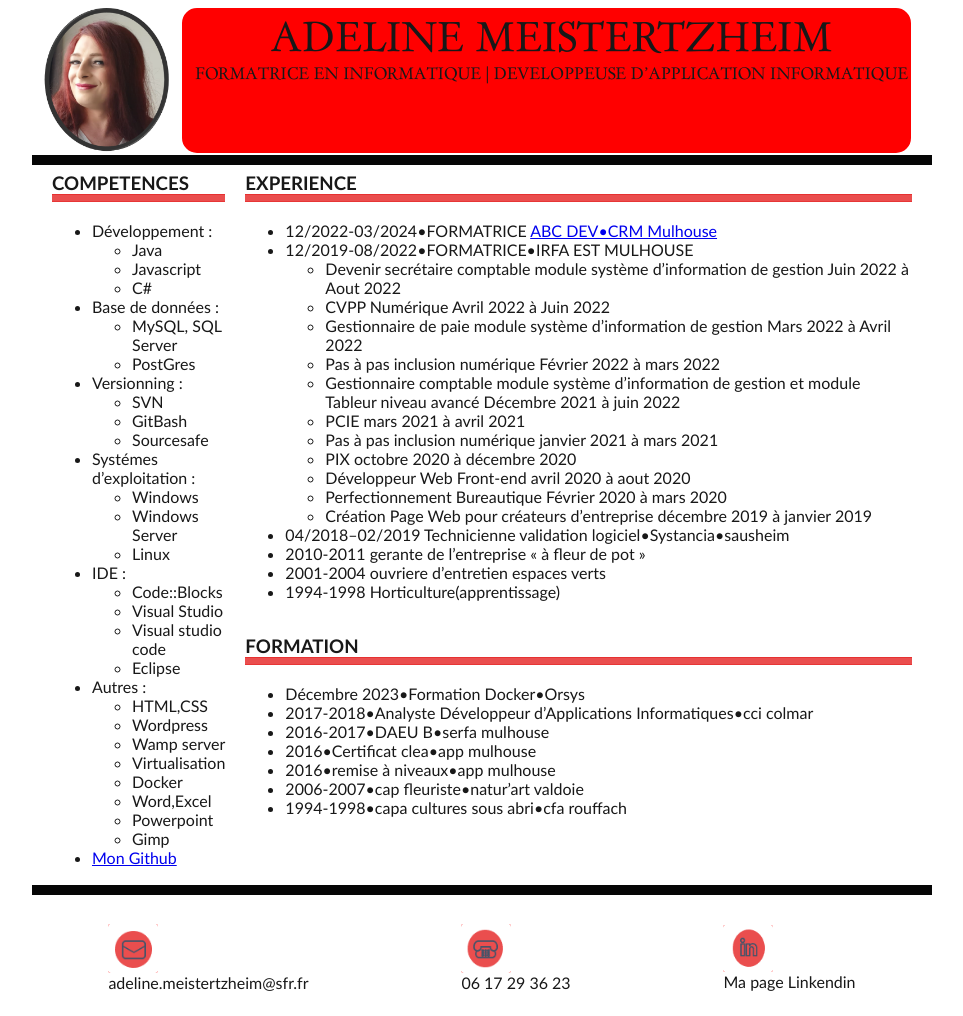
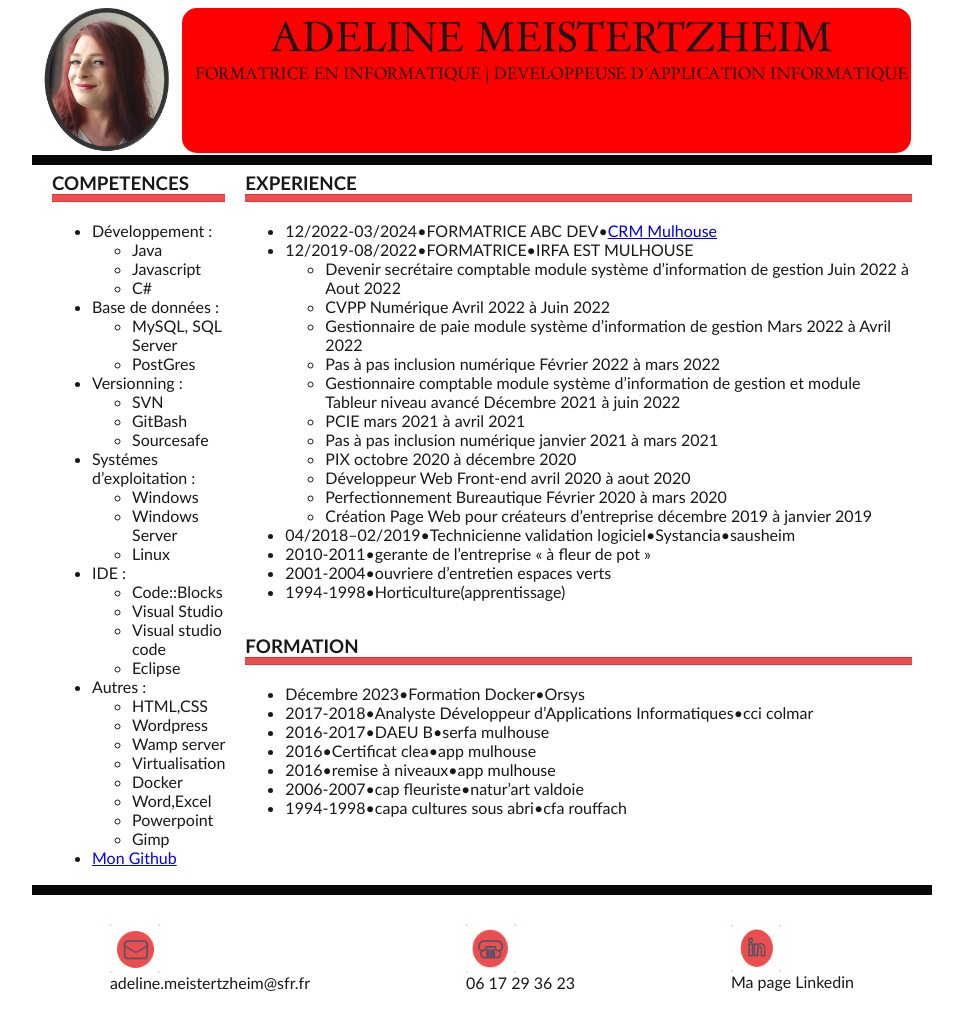
Before and after one commit to AdelineMeisterFormatrice/adelinemeisterformatrice.github.io, a plain HTML site: page index.html in a window 1280 px wide. Shown: the whole page, without its empty margins (158-1121 px from the left). Drawn offline with Linux system fonts and the light colour scheme.

Commit message:
update cv

```diff
--- a/index.html
+++ b/index.html
@@ -222,7 +222,7 @@ footer img
                     <article>
                         <h1>EXPERIENCE</h1>
                         <ul>
-                            <li>12/2022-03/2024•FORMATRICE <a href="https://www.crm68.fr/wp-content/uploads/2023/09/ABC-DEV-INFO.pdf">ABC DEV•CRM Mulhouse</a></li>
+                            <li>12/2022-03/2024•FORMATRICE ABC DEV•<a href="https://www.crm68.fr/wp-content/uploads/2023/09/ABC-DEV-INFO.pdf">CRM Mulhouse</a></li>
                             <li>12/2019-08/2022•FORMATRICE•IRFA EST MULHOUSE</li>
                             <ul>
                                 <li>Devenir secrétaire comptable module système d’information de gestion Juin 2022 à Aout 2022</li>
@@ -237,10 +237,10 @@ footer img
                                 <li>Perfectionnement Bureautique Février 2020 à mars 2020</li>
                                 <li>Création Page Web pour créateurs d’entreprise décembre 2019 à janvier 2019</li>
                             </ul>
-                            <li>04/2018–02/2019 Technicienne validation logiciel•Systancia•sausheim</li>
-                            <li>2010-2011 gerante de l’entreprise « à fleur de pot »</li>
-                            <li>2001-2004 ouvriere d’entretien espaces verts</li>
-                            <li>1994-1998 Horticulture(apprentissage) </li>
+                            <li>04/2018–02/2019•Technicienne validation logiciel•Systancia•sausheim</li>
+                            <li>2010-2011•gerante de l’entreprise « à fleur de pot »</li>
+                            <li>2001-2004•ouvriere d’entretien espaces verts</li>
+                            <li>1994-1998•Horticulture(apprentissage) </li>
                         </ul>
                     </article>
                     <article>
@@ -268,7 +268,7 @@ footer img
                 </figure>
                <figure>
                 <a href="https://linkedin.com/in/adeline-meistertzheim-4313a8157"><img src="images/Image4.png"/></a>
-                Ma page Linkendin
+                Ma page Linkedin
                </figure>
             </footer>
         </div>
```
